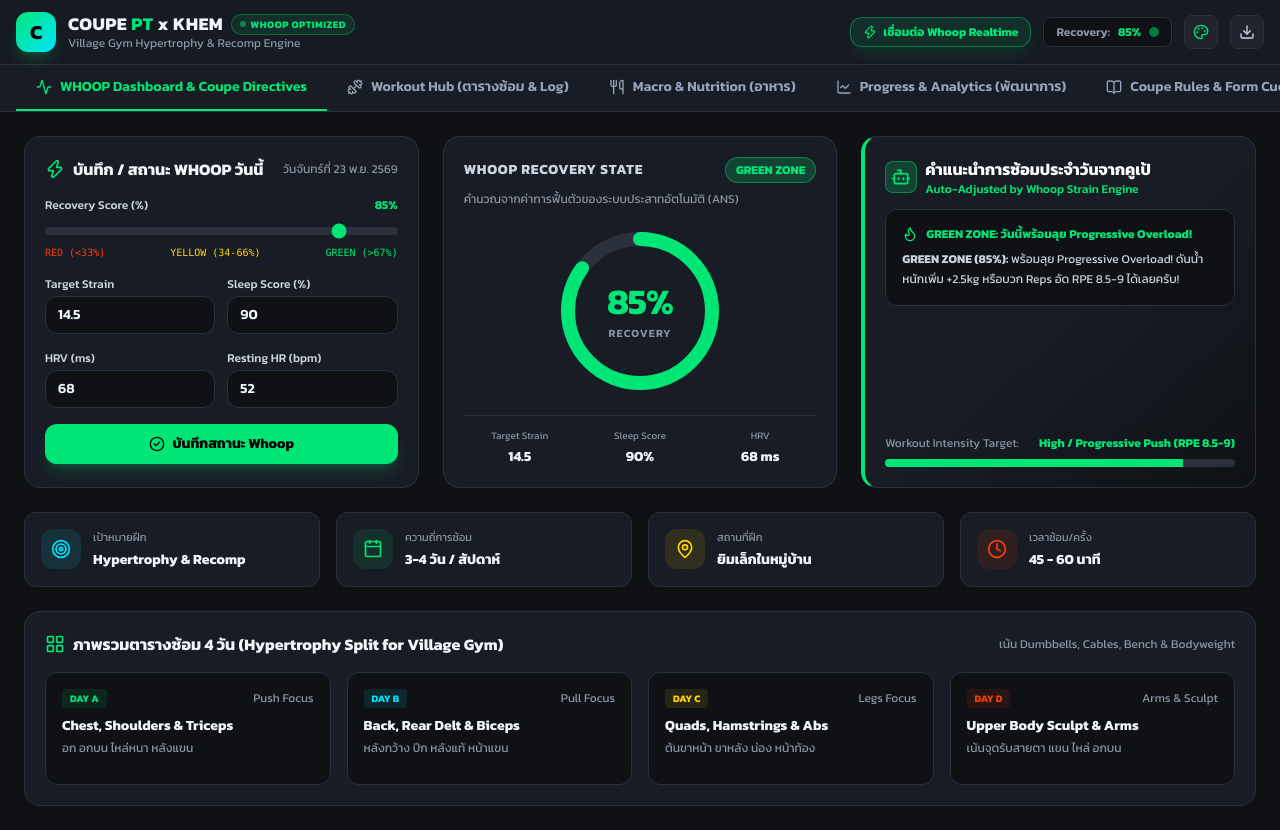
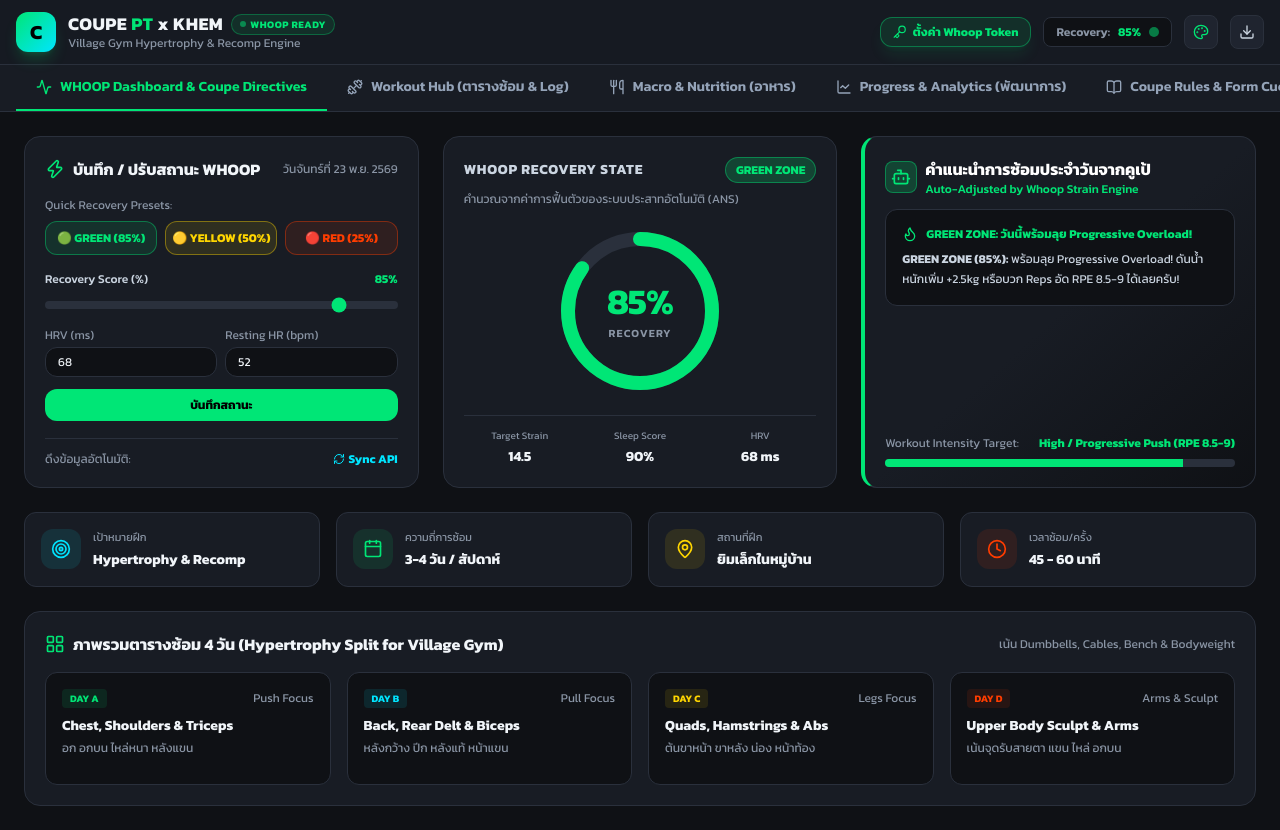
Before and after one commit to agentwanchat-oss/Gym-Bro-, a plain HTML site: page index.html in a window 1280 px wide. Drawn offline with nearby package versions, Linux system fonts and the light colour scheme.

Commit message:
Update index.html

```diff
--- a/index.html
+++ b/index.html
@@ -59,7 +59,7 @@
                         <h1 class="font-bold text-lg leading-tight tracking-wide">COUPE <span class="text-[#00E676]">PT</span> x KHEM</h1>
                         <span id="whoopSyncStatusBadge" class="px-2 py-0.5 text-[10px] uppercase font-bold tracking-wider bg-[#00E676]/10 text-[#00E676] border border-[#00E676]/30 rounded-full flex items-center gap-1">
                             <span id="whoopPingDot" class="w-1.5 h-1.5 rounded-full bg-[#00E676] animate-pulse"></span>
-                            <span id="whoopBadgeLabel">WHOOP OPTIMIZED</span>
+                            <span id="whoopBadgeLabel">WHOOP READY</span>
                         </span>
                     </div>
                     <p class="text-xs text-[#8A95A5]">Village Gym Hypertrophy & Recomp Engine</p>
@@ -68,12 +68,12 @@
 
             <!-- Header Quick Stats & Actions -->
             <div class="flex items-center gap-3">
-                <!-- 1-Click Whoop OAuth Button -->
-                <a href="https://api.prod.whoop.com/oauth/oauth2/auth?response_type=code&client_id=f560a0cd-46cc-4ae5-88e1-588123124b09&redirect_uri=https%3A%2F%2Fagentwanchat-oss.github.io%2FGym-Bro-%2F&scope=read%3Arecovery%20read%3Acycles%20read%3Asleep%20read%3Aworkout%20read%3Aprofile&state=khem_coupe_pt_2026"
+                <!-- Whoop API Token Button -->
+                <button onclick="toggleWhoopTokenModal()"
                    class="px-3 py-1.5 bg-[#00E676]/10 hover:bg-[#00E676]/20 border border-[#00E676]/40 text-[#00E676] rounded-xl text-xs font-bold transition flex items-center gap-1.5 shadow-lg shadow-[#00E676]/10">
-                    <i data-lucide="zap" class="w-3.5 h-3.5"></i>
-                    <span>เชื่อมต่อ Whoop Realtime</span>
-                </a>
+                    <i data-lucide="key" class="w-3.5 h-3.5"></i>
+                    <span>ตั้งค่า Whoop Token</span>
+                </button>
 
                 <!-- Whoop Quick Recovery Pill -->
                 <div id="topWhoopBadge" class="hidden sm:flex items-center gap-2 bg-[#0F1115] border border-[#2A303C] rounded-lg px-3 py-1.5 text-xs font-semibold">
@@ -126,17 +126,34 @@
         <section id="content-dashboard" class="tab-content space-y-6">
 
             <div class="grid grid-cols-1 lg:grid-cols-3 gap-6">
-                <!-- Whoop Score Entry Card -->
-                <div class="bg-[#181C24] border border-[#2A303C] rounded-2xl p-5 relative overflow-hidden">
+                <!-- Whoop Quick Controls & Presets Card -->
+                <div class="bg-[#181C24] border border-[#2A303C] rounded-2xl p-5 relative overflow-hidden flex flex-col justify-between">
+                    <div>
                         <div class="flex items-center justify-between mb-4">
                             <div class="flex items-center gap-2">
                                 <i data-lucide="zap" class="w-5 h-5 text-[#00E676]"></i>
-                            <h2 class="font-bold text-base">บันทึก / สถานะ WHOOP วันนี้</h2>
+                                <h2 class="font-bold text-base">บันทึก / ปรับสถานะ WHOOP</h2>
                             </div>
                             <span class="text-xs text-[#8A95A5]" id="currentDateStr">วันนี้</span>
                         </div>
 
-                    <form id="whoopForm" onsubmit="saveWhoopData(event)" class="space-y-4">
+                        <!-- Quick Zone Preset Buttons -->
+                        <div class="space-y-2 mb-4">
+                            <label class="text-xs text-[#8A95A5] block">Quick Recovery Presets:</label>
+                            <div class="grid grid-cols-3 gap-2">
+                                <button onclick="setQuickRecovery(85)" class="py-2 bg-[#00E676]/10 hover:bg-[#00E676]/20 border border-[#00E676]/40 text-[#00E676] font-bold rounded-xl text-xs">
+                                    🟢 GREEN (85%)
+                                </button>
+                                <button onclick="setQuickRecovery(50)" class="py-2 bg-[#FFD600]/10 hover:bg-[#FFD600]/20 border border-[#FFD600]/40 text-[#FFD600] font-bold rounded-xl text-xs">
+                                    🟡 YELLOW (50%)
+                                </button>
+                                <button onclick="setQuickRecovery(25)" class="py-2 bg-[#FF3D00]/10 hover:bg-[#FF3D00]/20 border border-[#FF3D00]/40 text-[#FF3D00] font-bold rounded-xl text-xs">
+                                    🔴 RED (25%)
+                                </button>
+                            </div>
+                        </div>
+
+                        <form id="whoopForm" onsubmit="saveWhoopData(event)" class="space-y-3">
                             <div>
                                 <div class="flex justify-between text-xs mb-1">
                                     <label class="text-slate-300 font-medium">Recovery Score (%)</label>
@@ -144,40 +161,31 @@
                                 </div>
                                 <input type="range" id="inputRecovery" min="1" max="100" value="85" oninput="updateSliderVal(this.value)"
                                     class="w-full h-2 bg-[#2A303C] rounded-lg appearance-none cursor-pointer accent-[#00E676]">
-                            <div class="flex justify-between text-[10px] text-[#8A95A5] mt-1 font-mono">
-                                <span class="text-[#FF3D00]">RED (<33%)</span>
-                                <span class="text-[#FFD600]">YELLOW (34-66%)</span>
-                                <span class="text-[#00E676]">GREEN (>67%)</span>
+                            </div>
+
+                            <div class="grid grid-cols-2 gap-2">
+                                <div>
+                                    <label class="text-xs text-[#8A95A5] block mb-1">HRV (ms)</label>
+                                    <input type="number" id="inputHRV" value="68" class="w-full bg-[#0F1115] border border-[#2A303C] rounded-xl px-3 py-1.5 text-xs text-slate-100">
+                                </div>
+                                <div>
+                                    <label class="text-xs text-[#8A95A5] block mb-1">Resting HR (bpm)</label>
+                                    <input type="number" id="inputRHR" value="52" class="w-full bg-[#0F1115] border border-[#2A303C] rounded-xl px-3 py-1.5 text-xs text-slate-100">
                                 </div>
                             </div>
 
-                        <div class="grid grid-cols-2 gap-3">
-                            <div>
-                                <label class="text-xs text-slate-300 font-medium block mb-1">Target Strain</label>
-                                <input type="number" id="inputStrain" step="0.1" value="14.5" class="w-full bg-[#0F1115] border border-[#2A303C] rounded-xl px-3 py-2 text-sm text-slate-100 font-semibold focus:outline-none focus:border-[#00E676]">
-                            </div>
-                            <div>
-                                <label class="text-xs text-slate-300 font-medium block mb-1">Sleep Score (%)</label>
-                                <input type="number" id="inputSleep" value="90" class="w-full bg-[#0F1115] border border-[#2A303C] rounded-xl px-3 py-2 text-sm text-slate-100 font-semibold focus:outline-none focus:border-[#00E676]">
-                            </div>
+                            <button type="submit" class="w-full py-2 bg-[#00E676] hover:bg-[#00B359] text-black font-bold rounded-xl text-xs transition">
+                                บันทึกสถานะ
+                            </button>
+                        </form>
                     </div>
 
-                        <div class="grid grid-cols-2 gap-3">
-                            <div>
-                                <label class="text-xs text-slate-300 font-medium block mb-1">HRV (ms)</label>
-                                <input type="number" id="inputHRV" value="68" class="w-full bg-[#0F1115] border border-[#2A303C] rounded-xl px-3 py-2 text-sm text-slate-100 font-semibold focus:outline-none focus:border-[#00E676]">
+                    <div class="pt-3 border-t border-[#2A303C] flex items-center justify-between text-xs">
+                        <span class="text-[#8A95A5]">ดึงข้อมูลอัตโนมัติ:</span>
+                        <button onclick="fetchWhoopMetricsDirect()" class="text-[#00E5FF] hover:underline font-bold flex items-center gap-1">
+                            <i data-lucide="refresh-cw" class="w-3 h-3"></i> Sync API
+                        </button>
                     </div>
-                            <div>
-                                <label class="text-xs text-slate-300 font-medium block mb-1">Resting HR (bpm)</label>
-                                <input type="number" id="inputRHR" value="52" class="w-full bg-[#0F1115] border border-[#2A303C] rounded-xl px-3 py-2 text-sm text-slate-100 font-semibold focus:outline-none focus:border-[#00E676]">
-                            </div>
-                        </div>
-
-                        <button type="submit" class="w-full py-2.5 bg-[#00E676] hover:bg-[#00B359] text-black font-bold rounded-xl text-sm transition flex items-center justify-center gap-2 shadow-lg shadow-[#00E676]/20">
-                            <i data-lucide="check-circle-2" class="w-4 h-4"></i>
-                            บันทึกสถานะ Whoop
-                        </button>
-                    </form>
                 </div>
 
                 <!-- Whoop Visual Gauge & Current Status -->
@@ -431,6 +439,35 @@
 
     </main>
 
+    <!-- Whoop Token Modal -->
+    <div id="whoopTokenModal" class="fixed inset-0 bg-black/80 backdrop-blur-sm z-50 hidden flex items-center justify-center p-4">
+        <div class="bg-[#181C24] border border-[#2A303C] rounded-2xl p-6 max-w-md w-full space-y-4 shadow-2xl">
+            <div class="flex justify-between items-center border-b border-[#2A303C] pb-3">
+                <div class="flex items-center gap-2">
+                    <i data-lucide="key" class="w-5 h-5 text-[#00E676]"></i>
+                    <h3 class="font-bold text-base text-white">ตั้งค่า Whoop Access Token</h3>
+                </div>
+                <button onclick="toggleWhoopTokenModal()" class="text-slate-400 hover:text-white"><i data-lucide="x" class="w-5 h-5"></i></button>
+            </div>
+
+            <p class="text-xs text-slate-300 leading-relaxed">
+                วางรหัส **Whoop Personal Access Token** เพื่อดึงค่า Recovery, HRV, และ RHR สดจาก Whoop API อัตโนมัติทุกครั้งที่เปิดเว็บครับ
+            </p>
+
+            <form onsubmit="saveCustomWhoopToken(event)" class="space-y-3">
+                <div>
+                    <label class="text-xs text-[#8A95A5] block mb-1">Whoop Access Token (Bearer Token)</label>
+                    <input type="password" id="inputWhoopToken" placeholder="วาง Bearer Token ที่นี่..." class="w-full bg-[#0F1115] border border-[#2A303C] rounded-xl px-3 py-2 text-xs text-slate-100 font-mono focus:outline-none focus:border-[#00E676]">
+                </div>
+                <div class="flex gap-2">
+                    <button type="submit" class="flex-1 py-2 bg-[#00E676] text-black font-bold rounded-xl text-xs">
+                        บันทึก Token & ดึงข้อมูล
+                    </button>
+                </div>
+            </form>
+        </div>
+    </div>
+
     <!-- Rest Timer Overlay Modal -->
     <div id="restTimerModal" class="fixed inset-0 bg-black/80 backdrop-blur-sm z-50 hidden flex items-center justify-center p-4">
         <div class="bg-[#181C24] border border-[#2A303C] rounded-3xl p-6 max-w-sm w-full text-center space-y-5">
@@ -450,10 +487,6 @@
     </div>
 
     <script>
-        const WHOOP_CLIENT_ID = 'f560a0cd-46cc-4ae5-88e1-588123124b09';
-        const WHOOP_CLIENT_SECRET='***';
-        const WHOOP_REDIRECT_URI = 'https://agentwanchat-oss.github.io/Gym-Bro-/';
-
         const defaultWorkoutData = {
             dayA: { title: "DAY A: Chest, Shoulders & Triceps", exercises: [{ name: "Incline Dumbbell Press", targetSets: 3, targetReps: "8-12", sets: [{wt: 20, reps: 10, rpe: 8}, {wt: 22, reps: 9, rpe: 8.5}] }] },
             dayB: { title: "DAY B: Back & Biceps", exercises: [{ name: "Lat Pulldown (Cable)", targetSets: 4, targetReps: "8-12", sets: [{wt: 45, reps: 12, rpe: 8}] }] },
@@ -472,60 +505,56 @@
 
         document.addEventListener('DOMContentLoaded', () => {
             loadFromLocalStorage();
-            checkWhoopOAuthCallback();
             lucide.createIcons();
             updateDateString();
             renderWhoopUI();
             renderWorkoutLogger();
             initCharts();
+            checkWhoopTokenAndFetch();
         });
 
-        // Client-side automatic exchange of Whoop Auth Code -> Token -> Live Data
-        async function checkWhoopOAuthCallback() {
-            const urlParams = new URLSearchParams(window.location.search);
-            const code = urlParams.get('code');
+        function setQuickRecovery(score) {
+            appState.whoop.recovery = score;
+            document.getElementById('inputRecovery').value = score;
+            document.getElementById('recoverySliderVal').textContent = `${score}%`;
+            saveToLocalStorage();
+            renderWhoopUI();
+            initCharts();
+        }
 
-            if (code) {
-                console.log("Whoop Authorization Code received:", code);
-                document.getElementById('whoopBadgeLabel').textContent = "WHOOP SYNCING...";
-                try {
-                    const payload = new URLSearchParams({
-                        grant_type: 'authorization_code',
-                        code: code,
-                        client_id: WHOOP_CLIENT_ID,
-                        client_secret: WHOOP_CLIENT_SECRET,
-                        redirect_uri: WHOOP_REDIRECT_URI
-                    });
+        function toggleWhoopTokenModal() {
+            document.getElementById('whoopTokenModal').classList.toggle('hidden');
+        }
 
-                    const res = await fetch('https://api.prod.whoop.com/oauth/oauth2/token', {
-                        method: 'POST',
-                        headers: { 'Content-Type': 'application/x-www-form-urlencoded' },
-                        body: payload
-                    });
-
-                    const tokenData = await res.json();
-                    if (tokenData.access_token) {
-                        localStorage.setItem('whoop_access_token', tokenData.access_token);
-                        window.history.replaceState({}, document.title, window.location.pathname);
-                        fetchWhoopMetrics(tokenData.access_token);
-                    }
-                } catch (err) {
-                    console.error("Error exchanging code for Whoop token:", err);
-                }
-            } else {
-                const savedToken = localStorage.getItem('whoop_access_token');
-                if (savedToken) fetchWhoopMetrics(savedToken);
+        function saveCustomWhoopToken(e) {
+            e.preventDefault();
+            const token = document.getElementById('inputWhoopToken').value.trim();
+            if (token) {
+                localStorage.setItem('whoop_access_token', token);
+                toggleWhoopTokenModal();
+                fetchWhoopMetricsDirect(token);
             }
         }
 
-        async function fetchWhoopMetrics(token) {
+        function checkWhoopTokenAndFetch() {
+            const savedToken = localStorage.getItem('whoop_access_token');
+            if (savedToken) {
+                fetchWhoopMetricsDirect(savedToken);
+            }
+        }
+
+        async function fetchWhoopMetricsDirect(token) {
+            const targetToken = token || localStorage.getItem('whoop_access_token');
+            if (!targetToken) return;
+
             try {
-                const resRec = await fetch('https://api.prod.whoop.com/developer/v1/recovery', {
-                    headers: { 'Authorization': `Bearer ${token}` }
+                document.getElementById('whoopBadgeLabel').textContent = "WHOOP SYNCING...";
+                const res = await fetch('https://api.prod.whoop.com/developer/v1/recovery', {
+                    headers: { 'Authorization': `Bearer ${targetToken}` }
                 });
-                const recData = await resRec.json();
-                if (recData && recData.records && recData.records.length > 0) {
-                    const latest = recData.records[0].score;
+                const data = await res.json();
+                if (data && data.records && data.records.length > 0) {
+                    const latest = data.records[0].score;
                     appState.whoop.recovery = latest.recovery_score || appState.whoop.recovery;
                     appState.whoop.hrv = Math.round(latest.hrv_rmssd_milli || appState.whoop.hrv);
                     appState.whoop.rhr = Math.round(latest.resting_heart_rate || appState.whoop.rhr);
@@ -535,7 +564,8 @@
                     initCharts();
                 }
             } catch (err) {
-                console.error("Error fetching Whoop metrics:", err);
+                console.log("Whoop API Fetch Direct:", err);
+                document.getElementById('whoopBadgeLabel').textContent = "WHOOP READY";
             }
         }
 
@@ -552,7 +582,7 @@
             appState.whoop.recovery = parseInt(document.getElementById('inputRecovery').value);
             saveToLocalStorage();
             renderWhoopUI();
-            alert('อัปเดตเรียบร้อยแล้ว!');
+            alert('บันทึกสถานะเรียบร้อย!');
         }
 
         function renderWhoopUI() {
```
Lines whose indentation alone changed are shown as unchanged.
